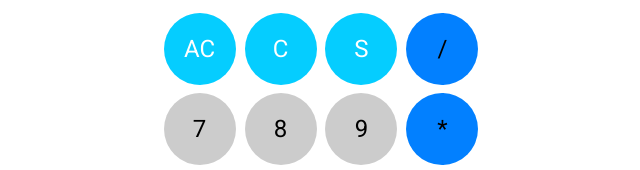
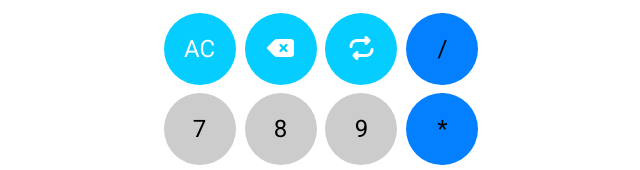
Before and after one commit to NgATu/ModernCalculator, a plain HTML site: page index.html in a window 1280 px wide. Shown: the part 363-533 px from the top of the page, 319-959 px from the left. Drawn offline with Linux system fonts and the light colour scheme.

Commit message:
Change the icons

```diff
--- a/index.html
+++ b/index.html
@@ -12,6 +12,10 @@
       href="https://fonts.googleapis.com/css2?family=Roboto&display=swap"
       rel="stylesheet"
     />
+    <script
+      src="https://kit.fontawesome.com/1769d7ee0b.js"
+      crossorigin="anonymous"
+    ></script>
   </head>
 
   <body>
@@ -25,10 +29,12 @@
           <p>AC</p>
         </div>
         <div class="calc-btn fn" id="delete">
-          <p>C</p>
+          <p class="delete-btn">
+            <i class="fa-solid fa-delete-left"></i>
+          </p>
         </div>
         <div class="calc-btn fn" id="swap">
-          <p>S</p>
+          <p><i class="fa-solid fa-repeat"></i></p>
         </div>
         <div class="calc-btn operator">
           <p>/</p>
--- a/style.css
+++ b/style.css
@@ -122,6 +122,10 @@ body {
   font-size: 1.5rem;
 }
 
+.delete-btn {
+  size: 2rem;
+}
+
 .fn {
   background-color: var(--fn-btn);
   color: var(--bg-color);
```
